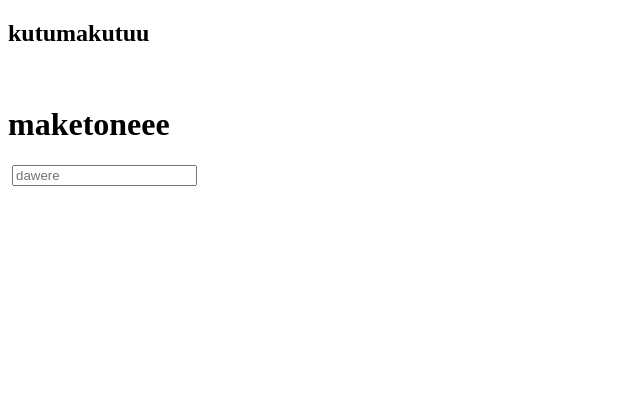
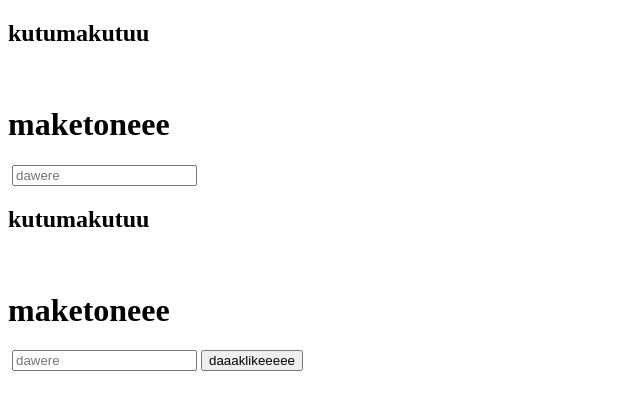
Before and after one commit to nika19811981/nika-s-repository, a plain HTML site: page index.html in a window 1280 px wide. Shown: the whole page, without its empty margins (0-640 px from the left). Drawn offline with Linux system fonts and the light colour scheme.

Commit message:
added some button to html

```diff
--- a/index.html
+++ b/index.html
@@ -19,5 +19,21 @@
     <img src="" alt="">
 
     <input type="text" placeholder="dawere">
+
+     <div>
+        <h2>kutumakutuu</h2>
+    </div>
+
+    <img src="" alt="">
+
+    <div>
+        <h1>maketoneee</h1>
+    </div>
+
+    <img src="" alt="">
+
+    <input type="text" placeholder="dawere">
+
+    <button>daaaklikeeeee</button>
 </body>
 </html>
```
